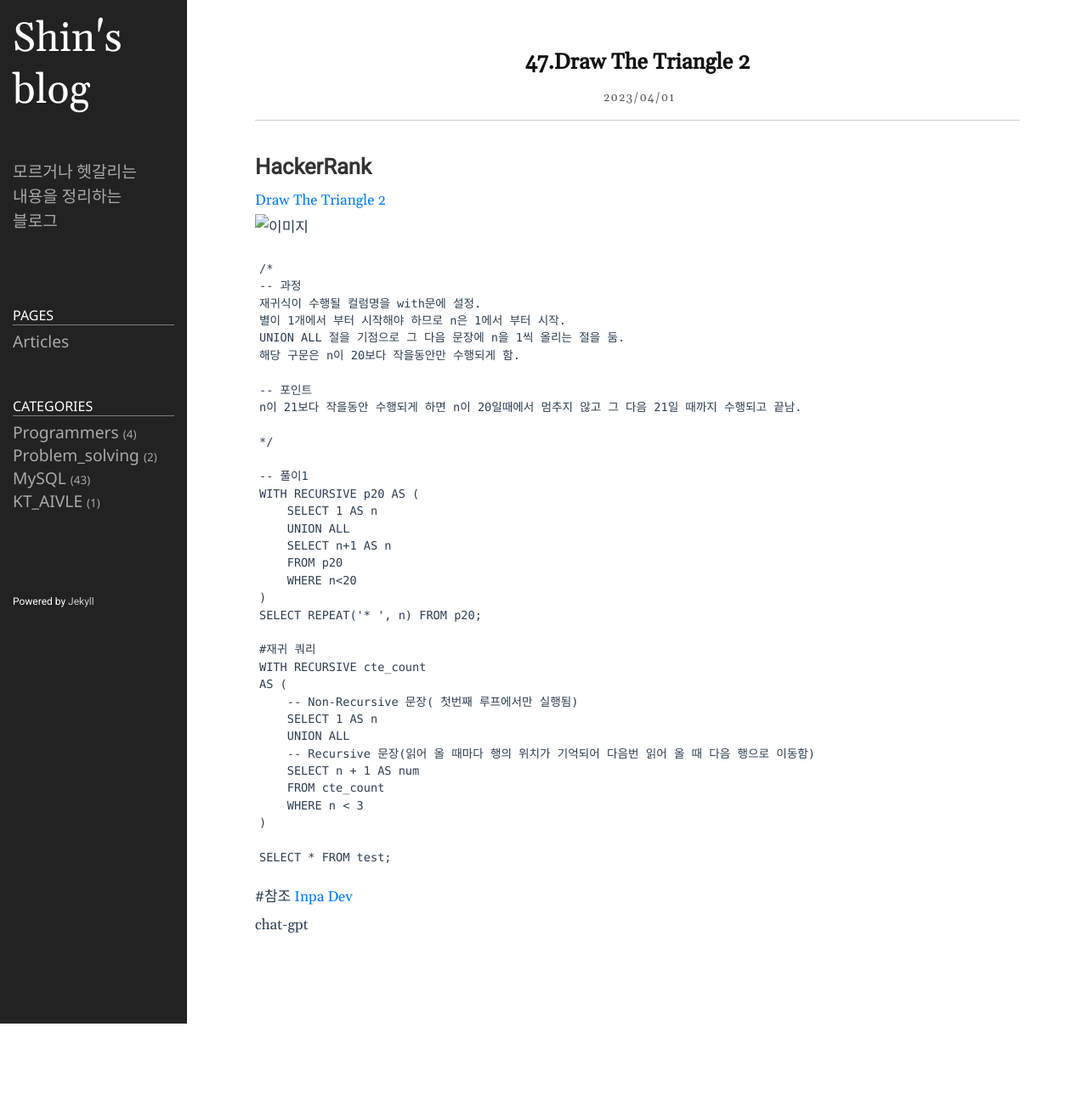
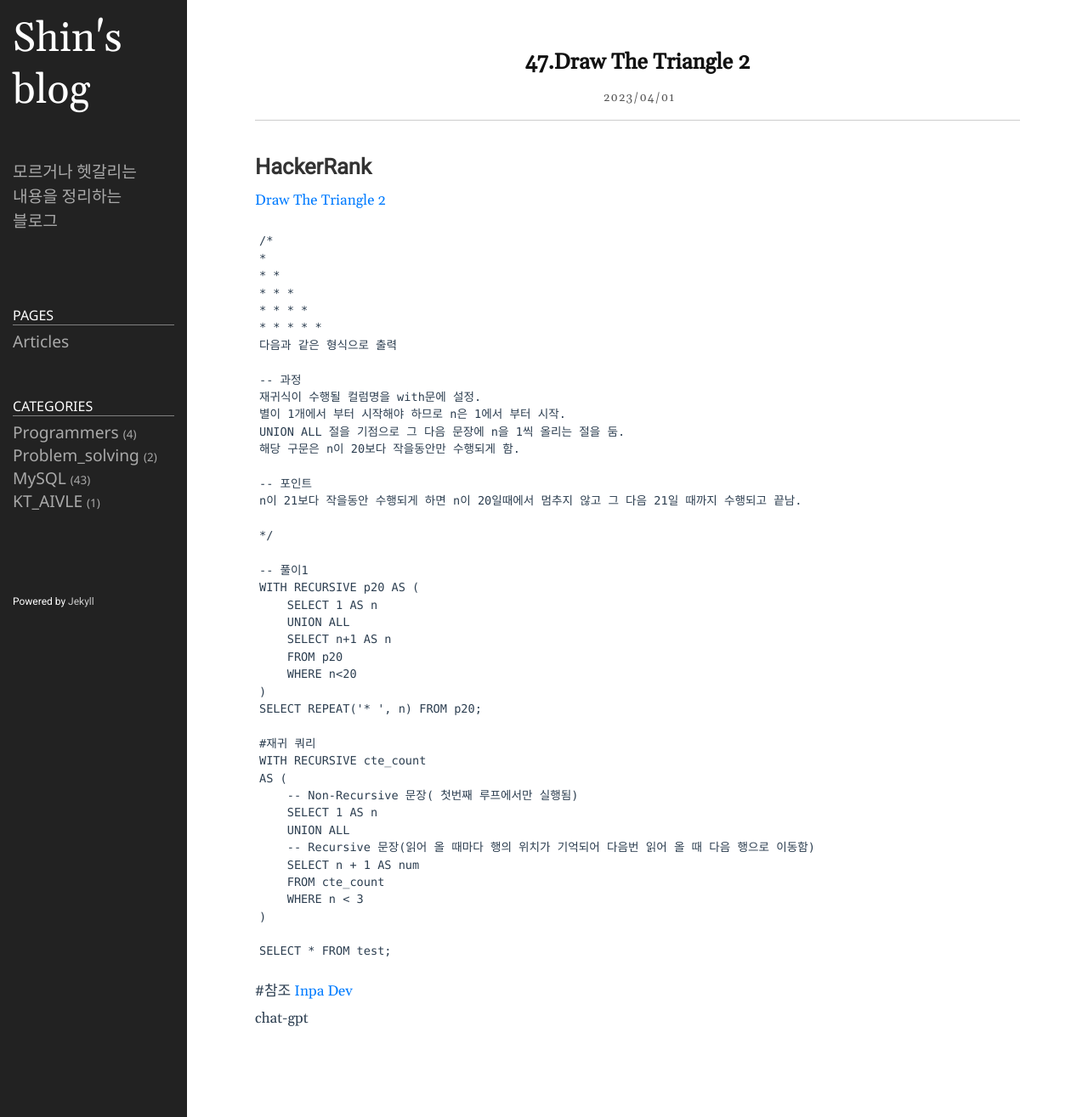
Before and after one commit to shina1221/shina1221.github.io, a Jekyll site: the page built from _posts/MySQL/2023-04-14-문제47.md, in a window 1280 px wide. Shown: the whole page at 85% size. Built offline with Jekyll 4.4.1, drawn with Linux system fonts in a browser that asks for light colours; before the commit the page ends 1205 px from its top, so only the background shows below that.

Commit message:
Update 2023-04-14-문제47.md

````diff
--- a/_posts/MySQL/2023-04-14-문제47.md
+++ b/_posts/MySQL/2023-04-14-문제47.md
@@ -8,10 +8,15 @@ category: MySQL
 # HackerRank
  [Draw The Triangle 2](https://www.hackerrank.com/challenges/draw-the-triangle-2/problem?isFullScreen=true)
 
-![이미지]()
-
 ```MySQL
 /*
+*
+* *
+* * *
+* * * *
+* * * * *
+다음과 같은 형식으로 출력
+
 -- 과정
 재귀식이 수행될 컬럼명을 with문에 설정.
 별이 1개에서 부터 시작해야 하므로 n은 1에서 부터 시작.
````
